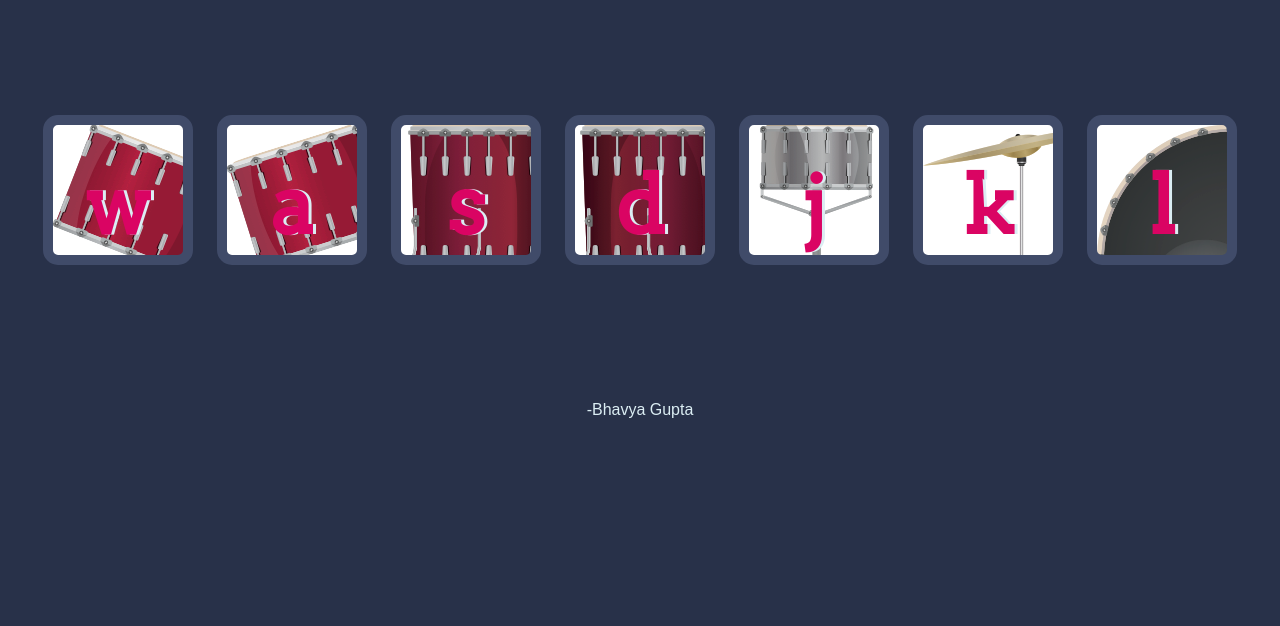
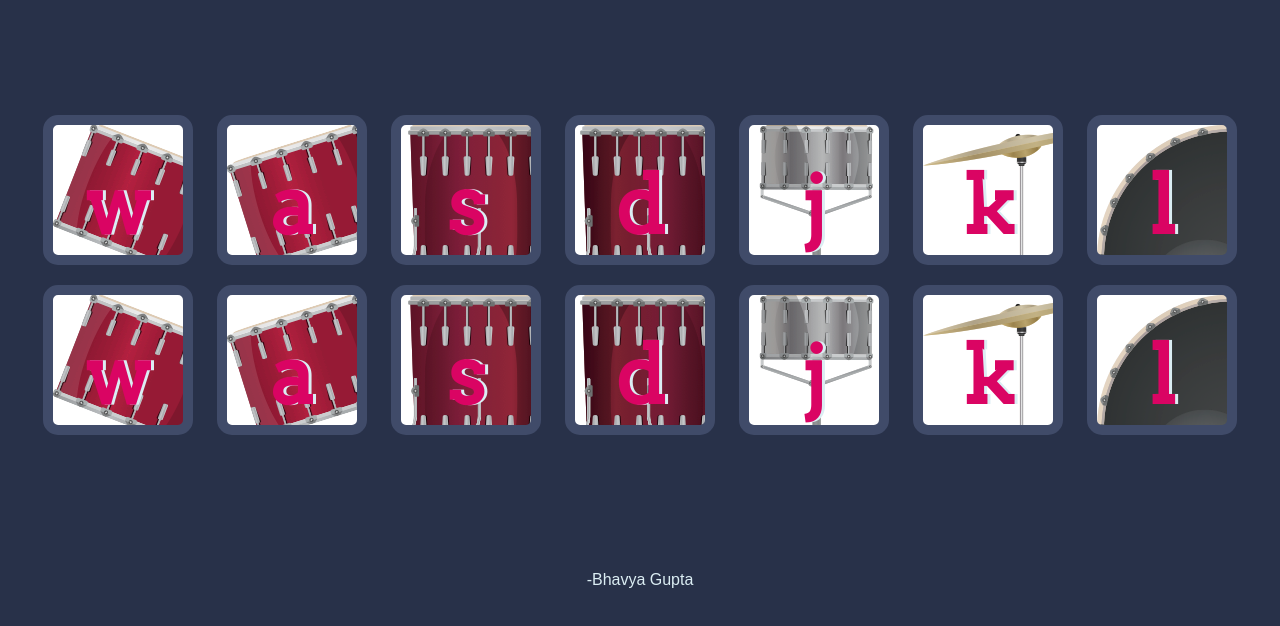
Before and after one commit to Bhavya-gupta127/drumkit2.0, a plain HTML site: page index.html in a window 1280 px wide. Shown: the part 174-800 px from the top of the page. Drawn offline with Linux system fonts and the light colour scheme.

Commit message:
new commit

```diff
--- a/index.html
+++ b/index.html
@@ -19,6 +19,13 @@
     <button class="j drum">j</button>
     <button class="k drum">k</button>
     <button class="l drum">l</button>
+    <button class="w drum">w</button>
+    <button class="a drum">a</button>
+    <button class="s drum">s</button>
+    <button class="d drum">d</button>
+    <button class="j drum">j</button>
+    <button class="k drum">k</button>
+    <button class="l drum">l</button>
   </div>
 
 
```
